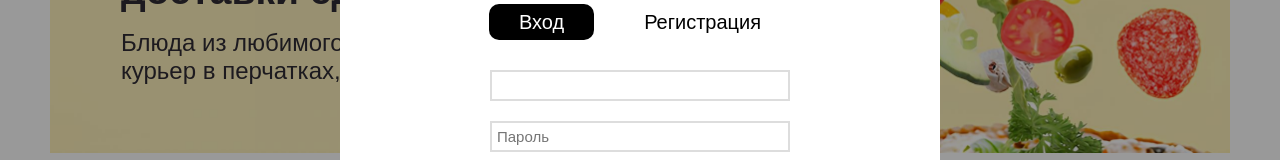
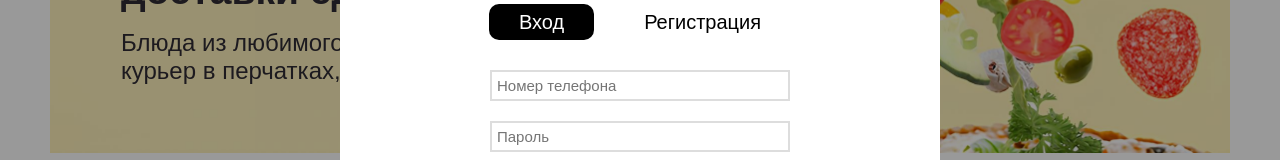
Before and after one commit to MoonSh9de/Delivery-vue, a Vue app: page / in a window 1280 px wide. Both pictures are taken after a click on the button "Войти". Shown: the part 285-445 px from the top of the page. Built offline with nearby package versions, Linux system fonts and the light colour scheme.

Commit message:
Branch for improvements and additions

```diff
--- a/jsconfig.json
+++ b/jsconfig.json
@@ -1,5 +1,6 @@
 {
   "compilerOptions": {
+    "baseUrl": ".",
     "paths": {
       "@/*": ["./src/*"]
     }
--- a/src/components/CartItem.vue
+++ b/src/components/CartItem.vue
@@ -29,7 +29,6 @@ export default {
     },
 
     watch: {
-
         'item.count': {
             handler() {
                 this.itemPrice = this.item.price * this.item.count;
--- a/src/components/GoodCard.vue
+++ b/src/components/GoodCard.vue
@@ -29,9 +29,10 @@
             },
             addToCart() {
                 this.$emit('addToCart', this.good);
-            }
+            },
         }
     }
+
 </script>
 
 <style lang="scss">
@@ -43,6 +44,8 @@
 	box-shadow: 0px 4px 12px 0px rgba(0, 0, 0, 0.05);
 
 	transition: all 0.2s linear;
+
+    cursor: pointer;
 
     .good__image {
         width: 100%;
@@ -84,4 +87,8 @@
         }
     }
 }
+
+.good:hover {
+    transform: scale(1.05);
+}
 </style>
--- a/src/components/LoginModal.vue
+++ b/src/components/LoginModal.vue
@@ -25,18 +25,7 @@
             <section class="login-modal__body" v-if="activeButton === 'login'">
                 <form action="" method="get">
                     <p>
-                        <input
-                        ref="phoneInput"
-                        class="login-modal__input"
-                        type="text"
-                        name="phone"
-                        :placeholder="placeholder"
-                        v-model="phoneNumber"
-                        @focus="onFocus"
-                        @input="onInput"
-                        @keydown="onKeydown"
-                        autocomplete="off"
-                        required/>
+                        <PhoneInput/>
                     </p>
                     <p>
                         <input
@@ -100,6 +89,7 @@
 
 <script setup>
 import { nextTick, ref } from 'vue';
+import PhoneInput from './PhoneInput.vue';
 const activeButton = ref('login');
 
 const props = defineProps({
@@ -112,89 +102,6 @@ const closeModal = () => emit("toggleModal");
 function setActiveButton(btn) {
     activeButton.value = btn;
 }
-
-//Форма
-// const phoneInput = ref(null); // Ссылка на элемент <input>
-// const phoneNumber = ref('');
-// const placeholder = ref('+7(___)___-__-__');
-// const mask = ref('+7(___)___-__-__');
-// const isFocused = ref(false);
-
-// // Позиции цифр в маске (индексы символов, которые заменяются цифрами)
-// const digitPositions = [3, 4, 5, 7, 8, 9, 11, 12, 14, 15];
-
-// const onFocus = () => {
-//   isFocused.value = true;
-//   if (!phoneNumber.value) {
-//     phoneNumber.value = mask.value;
-//   }
-
-//   // Установить курсор на первую позицию для ввода цифры
-//   nextTick(() => {
-//     if (phoneInput.value) {
-//       phoneInput.value.setSelectionRange(3, 3);
-//     }
-//   });
-// };
-
-// const onInput = (event) => {
-//   if (!isFocused.value) return;
-
-//   const input = event.target;
-//   const value = input.value;
-
-//   // Убираем все символы, кроме цифр
-//   const cleanedValue = value.replace(/\D/g, '');
-
-// // Применяем маску
-//   let maskedValue = mask.value.split('');
-//   let digitIndex = 0;
-
-//   for (let i = 0; i < digitPositions.length; i++) {
-//     if (cleanedValue[digitIndex]) {
-//     maskedValue[digitPositions[i]] = cleanedValue[digitIndex];
-//       digitIndex++;
-//     } else {
-//       maskedValue[digitPositions[i]] = '_'; // Возвращаем '_', если цифры закончились
-//     }
-//   }
-
-//   // Обновляем значение в поле ввода
-//   phoneNumber.value = maskedValue.join('');
-
-//   // Устанавливаем курсор на следующую позицию для ввода
-//   nextTick(() => {
-//     if (phoneInput.value) {
-//       const cursorPosition = digitPositions[digitIndex] || mask.value.length;
-//       phoneInput.value.setSelectionRange(cursorPosition, cursorPosition);
-//     }
-//   });
-// };
-
-// // Обработка удаления символов (Backspace)
-// const onKeydown = (event) => {
-//   if (event.key === 'Backspace') {
-//     const input = event.target;
-//     const cursorPosition = input.selectionStart;
-
-//     // Если курсор находится на позиции цифры, заменяем её на '_'
-//     if (digitPositions.includes(cursorPosition - 1)) {
-//       const value = phoneNumber.value.split('');
-//       value[cursorPosition - 1] = '_';
-//       phoneNumber.value = value.join('');
-
-//       // Устанавливаем курсор на предыдущую позицию
-//       nextTick(() => {
-//         if (phoneInput.value) {
-//           phoneInput.value.setSelectionRange(cursorPosition - 1, cursorPosition - 1);
-//         }
-//       });
-
-//       event.preventDefault(); // Отменяем стандартное поведение Backspace
-//     }
-//   }
-// };
-
 </script>
 
 <style lang="scss">
--- /dev/null
+++ b/src/components/PhoneInput.vue
@@ -0,0 +1,54 @@
+<template>
+  <input
+    ref="phoneInput"
+    class="login-modal__input login-modal__input--phone"
+    type="text"
+    name="phone"
+    placeholder="Номер телефона"
+  />
+</template>
+
+<script>
+export default {
+    name: "PhoneInput",
+    data() {
+        return {
+            allowedChars: [0,1,2,3,4,5,6,7,8,9],
+            placeholderClickValue: "+7(___)___-__-__",
+        };
+    },
+    methods() {
+
+
+    }
+
+};
+</script>
+
+<style lang="scss">
+.login-modal__input {
+    width: 300px;
+
+    margin: 1rem 0;
+    padding: 0.5rem;
+
+    border: 2px solid $gray-bg-color;
+
+    font-size: 1.5rem;
+
+    transition: 0.1s all linear;
+}
+.login-modal__input--registration {
+    margin: 1rem 0 3rem ;
+}
+
+.login-modal__input:hover {
+    border-color: $black-color;
+}
+
+.login-modal__input:focus {
+    border-color: $black-color;
+
+    outline: none;
+}
+</style>
--- a/src/router/router.js
+++ b/src/router/router.js
@@ -43,7 +43,7 @@ const router = createRouter({
       name: "UserConsentView",
       component: UserConsentView,
       props: true,
-    }
+    },
   ],
   scrollBehavior(to, from, savedPosition) {
     return {top: 0 };
```
Also changed, not shown: src/views/AboutGoodView.vue (added, +10 -0 lines).
